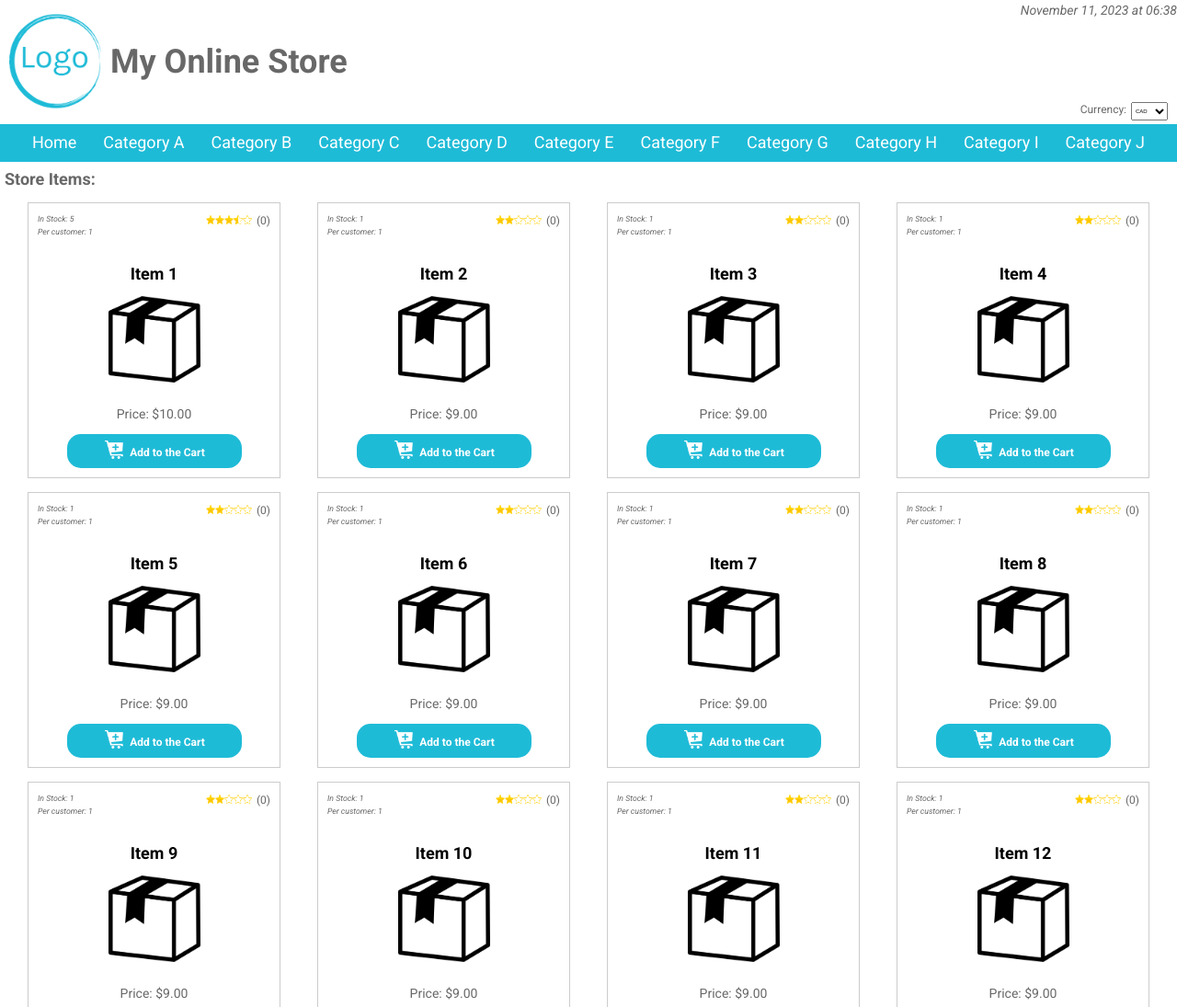
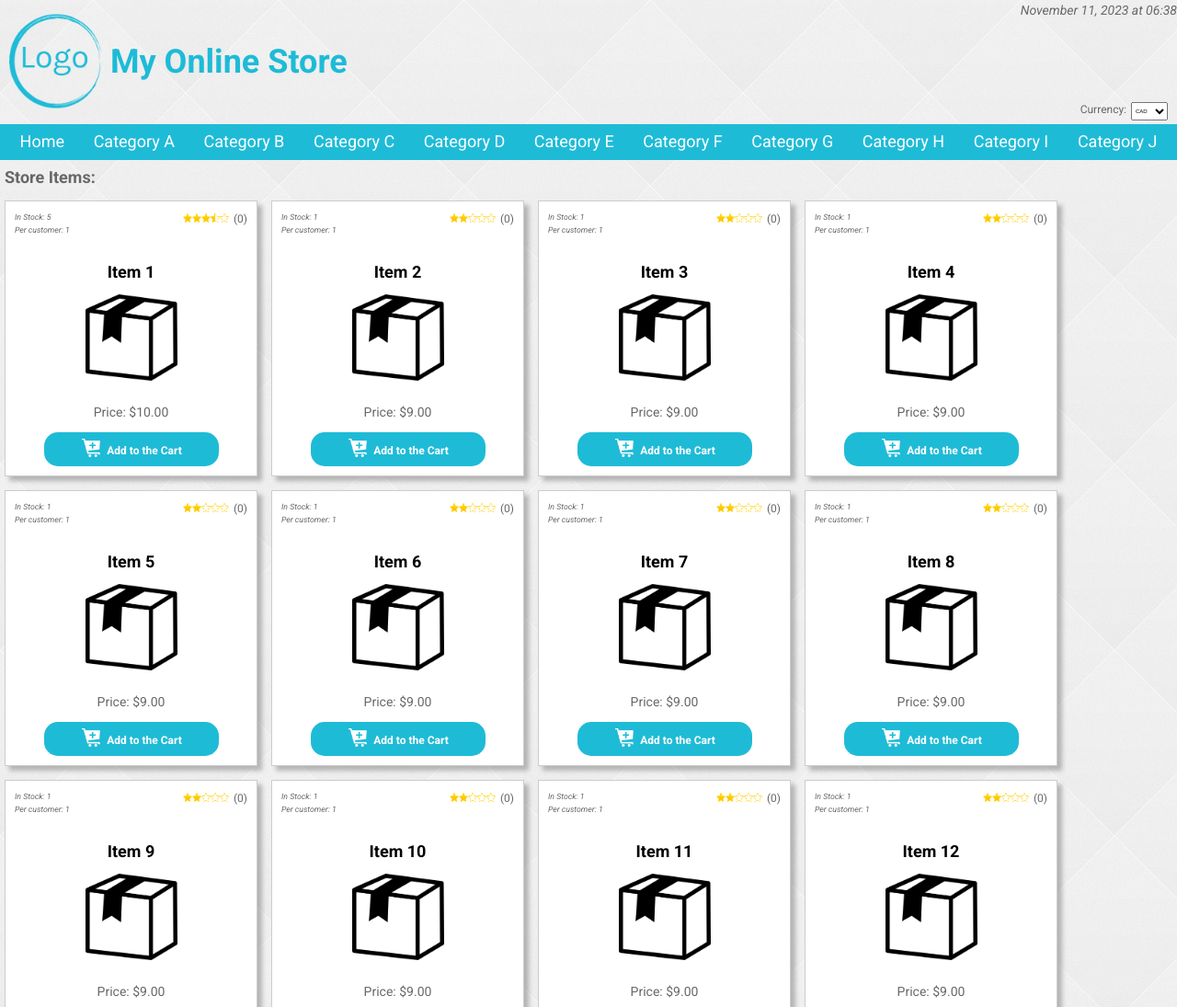
Before and after one commit to bastosdiegol/info-1272-project, a plain HTML site: page index.html in a window 1280 px wide. Shown: the top 1095 px of the page at 92% size. Drawn offline with Linux system fonts and the light colour scheme.

Commit message:
Header Nav Adjustments. CSS improvments.

```diff
--- a/index.html
+++ b/index.html
@@ -28,9 +28,7 @@
   </head>
   <body>
     <header></header>
-    <main>
-      <nav></nav>
-    </main>
+    <main></main>
     <footer></footer>
   </body>
 </html>
--- a/scripts/classes/store.js
+++ b/scripts/classes/store.js
@@ -4,7 +4,7 @@
  */
 class Store {
   /**
-   * Default Constructor for Store Class.
+   * Default Constructor for Store Class
    * @constructor
    * @param {String} name Store Name.
    * @param {String} address Store Physical Address.
@@ -169,6 +169,9 @@ class Store {
     currenciesSelect.title = "Currency Select";
     currenciesSelect.name = "currency-select";
     currenciesSelect.classList.add("currency-select");
+    // currenciesSelect.onchange = function () {
+    //   this.setNewDefaultCurrency();
+    // };
     currenciesSelect.setAttribute(
       "onchange",
       "theStore.setNewDefaultCurrency(this.value)"
--- a/scripts/header.js
+++ b/scripts/header.js
@@ -9,6 +9,10 @@ const headerElements = document.getElementsByTagName("header");
 if (headerElements.length > 0) {
   // Gets the first <header> element (at the moment I only have one)
   const headerElement = headerElements[0];
+
+  // Creates a header wrapper
+  let headerWrapper = document.createElement("div");
+  headerWrapper.classList.add("header-wrapper");
 
   // Creates a link tag
   let homeElementLink = document.createElement("a");
@@ -51,21 +55,19 @@ if (headerElements.length > 0) {
     dateTimeOptions
   );
 
+  // Creates <nav> element
+  let navElement = document.createElement("nav");
+
   // Tag Relations
   homeElementLink.appendChild(figureElementLogo); // Adds figure to the link
   figureElementLogo.appendChild(imgElementLogo); // Adds img to figure
-  headerElement.appendChild(homeElementLink); // Adds link to header
-  headerElement.appendChild(h1ElementStoreName); // Adds strong to header
-  headerElement.appendChild(emElementDateTime); // Adds em to header
-  headerElement.appendChild(theStore.getCurrenciesSelect()); // Adds currency select to the header
+  homeElementLink.appendChild(h1ElementStoreName);
+
+  headerWrapper.appendChild(homeElementLink); // Adds the Home link to the wrapper
+  headerWrapper.appendChild(emElementDateTime); // Adds em to the wrapper
+  headerWrapper.appendChild(theStore.getCurrenciesSelect()); // Adds currency select to the header
+  headerElement.appendChild(headerWrapper); // Adds the wrapper to header
+
+  navElement.appendChild(theStore.getNavBarDivElement()); // Adds the Categories list to the nav
+  headerElement.appendChild(navElement); // Adds the nav to the header
 }
-
-// Gets <nav> element
-const NAV_ELEMENTS = document.getElementsByTagName("nav");
-// Checks if any <nav> elements were found
-if (NAV_ELEMENTS.length > 0) {
-  // Gets the first <nav> element (at the moment I only have one)
-  const NAV_ELEMENT = NAV_ELEMENTS[0];
-  // Calls the store method to return the div with values to the nav
-  NAV_ELEMENT.appendChild(theStore.getNavBarDivElement());
-}
--- a/scripts/init-alt.js
+++ b/scripts/init-alt.js
@@ -4,6 +4,8 @@ let socials = [
   { name: "instagram", url: "https://www.instagram.com/MyOnlineStore" },
   { name: "x", url: "https://x.com/MyOnlineStore" },
   { name: "whatsapp", url: "https://wa.me/00000000000" },
+  { name: "tiktok", url: "https://www.tiktok.com/@MyOnlineStore/" },
+  // { name: "youtube", url: "https://www.youtube.com/MyOnlineStore/" },
 ];
 // Now we instanciate theStore
 theStore = new Store(
@@ -361,7 +363,7 @@ if (currencyIndex == null) {
 
 aNewCurrency = new Currency(
   "USD",
-  0.73,
+  0.72,
   "U$",
   "./images/flags/united-states-of-america-flag-icon-16.png"
 );
@@ -369,7 +371,7 @@ theStore.currencies.push(aNewCurrency);
 
 aNewCurrency = new Currency(
   "BRL",
-  3.76,
+  3.55,
   "R$",
   "./images/flags/brazil-flag-icon-16.png"
 );
@@ -377,7 +379,7 @@ theStore.currencies.push(aNewCurrency);
 
 aNewCurrency = new Currency(
   "EUR",
-  3.76,
+  0.68,
   "€",
   "./images/flags/europe-flag-icon-16.png"
 );
--- a/styles/base.css
+++ b/styles/base.css
@@ -9,7 +9,7 @@
 
 body {
   font-family: "Roboto", sans-serif;
-  /* background: url(../images/squares_bg.png); */
+  background: url(../images/gradient-squares.png);
   color: #686868;
 }
 
--- a/styles/footer.css
+++ b/styles/footer.css
@@ -1,6 +1,6 @@
 /* Store Footer */
 footer {
-  margin-top: 10px;
+  margin-top: 30px;
 }
 
 .copyright-div {
--- a/styles/header.css
+++ b/styles/header.css
@@ -1,7 +1,8 @@
 /* Store Header */
-header {
+.home-link {
   display: flex;
   align-items: center;
+  text-decoration: none;
 }
 
 /* Logo Figure */
@@ -19,6 +20,8 @@ header {
 /* Store Name */
 .store-name-h1 {
   display: inline-block;
+  color: rgb(30, 187, 215);
+  vertical-align: middle;
 }
 
 /* Date/Time */
@@ -31,12 +34,9 @@ header {
 
 /* Nav Bar */
 nav {
-  display: flex;
-  align-items: center;
-  border: 1px;
   background-color: rgb(30, 187, 215);
   color: white;
-  padding: 6px;
+  padding: 5px;
 }
 
 /* Nav Bar Container */
@@ -44,6 +44,8 @@ nav {
   display: flex;
   flex: 1;
   justify-content: space-evenly;
+  flex-wrap: wrap;
+  gap: 15px;
 }
 
 .nav-list-item-li {
--- a/styles/home.css
+++ b/styles/home.css
@@ -7,7 +7,7 @@
 /* Items Section Wrapper */
 .store-items-section {
   display: flex;
-  justify-content: space-evenly;
+  justify-content: left;
   margin-top: 5px;
   flex-wrap: wrap;
   gap: 5px;
@@ -19,11 +19,22 @@
   flex-direction: column;
   justify-content: space-between;
   border: 1px solid #ccc;
+  background-color: white;
   padding: 5px;
   margin: 5px;
   width: 275px;
   height: 300px;
+  box-shadow: 5px 5px 5px rgba(0, 0, 0, 0.25);
 }
+
+/* Blur Tests
+.store-item-article {
+  filter: blur(5px);
+}
+
+.store-items-section > :nth-child(4) {
+  filter: none !important;
+} */
 
 /* Item Header */
 .store-item-article-header {
@@ -100,7 +111,7 @@
 
 /* Item Add to Cart */
 .store-item-add-to-cart {
-  background-color: rgb(30, 187, 215);
+  background-color: #1ebbd7;
   padding: 5px;
   cursor: pointer;
   border-radius: 15px;
```
Also changed, not shown: images/gradient-squares.png (added).
